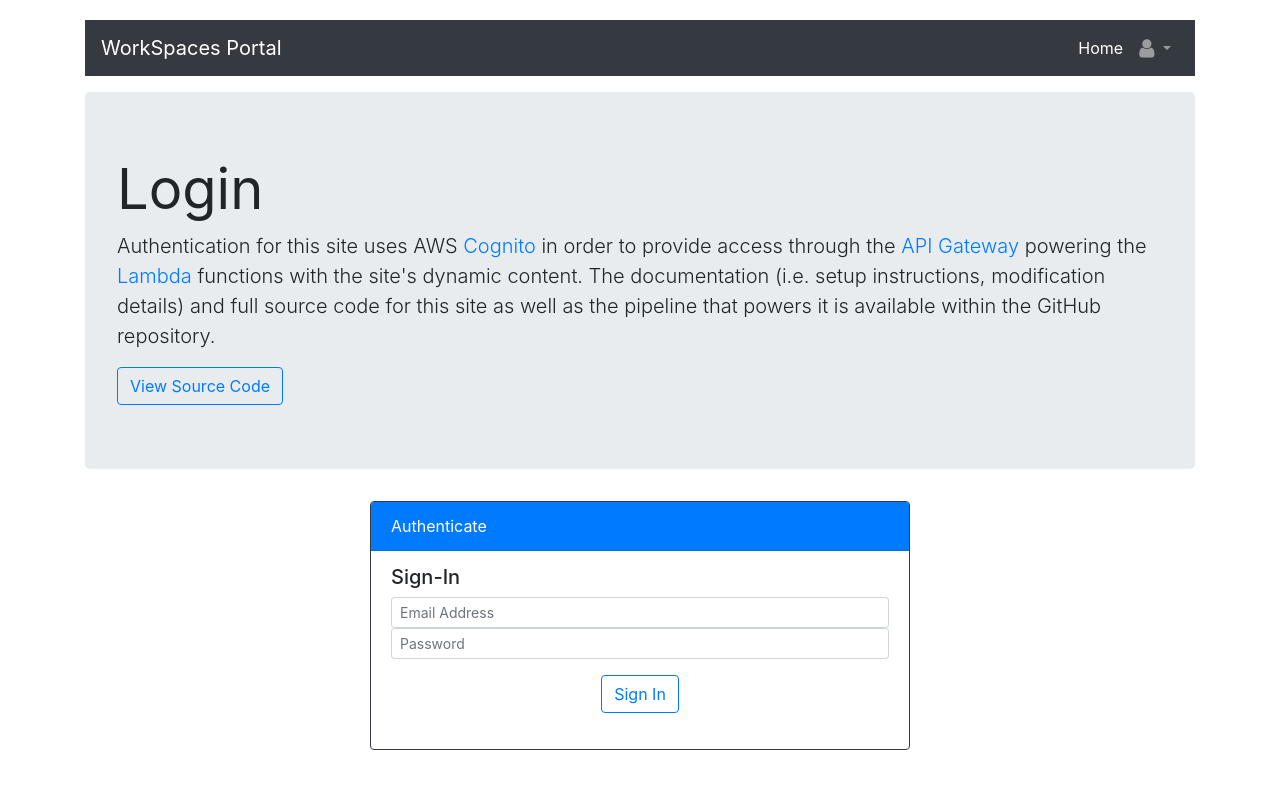
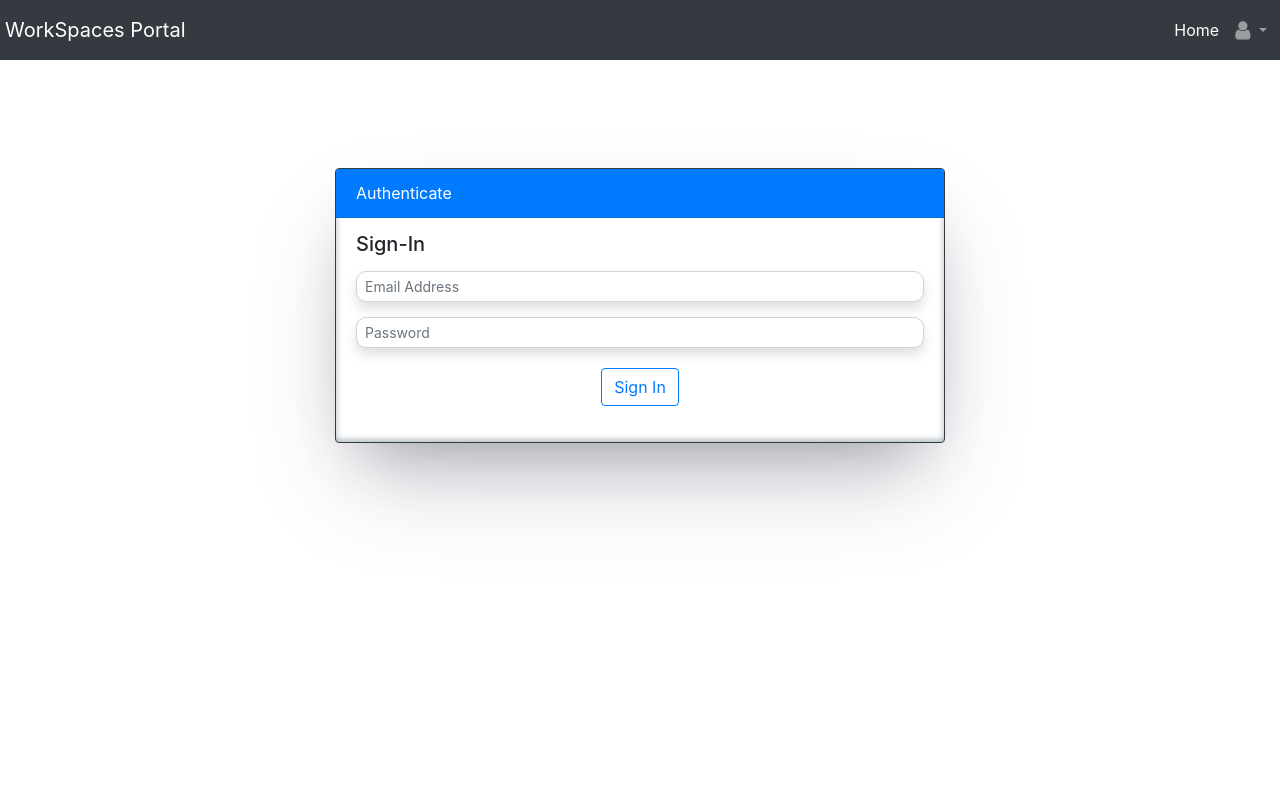
Before and after one commit to varxnnn/automated-portal-aws-workspaces, a Jekyll site: the page built from website/signin.html, in a window 1280 px wide. Shown: the top 789 px of the page. Built offline with Jekyll 4.4.1, drawn with Linux system fonts in a browser that asks for light colours; nearby versions of some CDN libraries.

Commit message:
added css changes

```diff
--- a/deploy.json
+++ b/deploy.json
@@ -470,7 +470,7 @@
             "DeletionPolicy": "Retain",
             "Properties": {
                 "BucketName": {
-                    "Fn::Sub": "automation-app-${AWS::AccountId}-${AWS::Region}-${AppName}"
+                    "Fn::Sub": "automation-app-artifacts-15283055"
                 },
                 "VersioningConfiguration": {
                     "Status": "Enabled"
--- a/website/css/theme.css
+++ b/website/css/theme.css
@@ -43,3 +43,32 @@ body {
 .methodCommand {
   text-align: right;
 }
+
+.jumbotron {
+  display: none !important;
+}
+@media (min-width: 1200px){
+.container {
+  max-width: 1390px !important;
+}
+}
+nav.navbar.navbar-expand-sm.navbar-dark.bg-dark.mb-3 {
+  padding: 10px;
+  margin: -20px !important;
+}
+.col-md-8.col-lg-6.mr-auto.ml-auto {
+  margin-top: 10% !important;
+}
+input#emailInputSignin {
+  margin: 15px 0px 15px 0px;
+  border-radius: 10px;
+  box-shadow: rgb(100 100 111 / 20%) 0px 7px 12px 0px;
+}
+input#passwordInputSignin {
+  margin: 15px 0px 20px 0px;
+  border-radius: 10px;
+  box-shadow: rgb(100 100 111 / 20%) 0px 7px 12px 0px;
+}
+.card.border-dark {
+  box-shadow: rgb(50 50 93 / 25%) 0px 50px 100px -20px, rgb(0 0 0 / 30%) 0px 30px 60px -30px, rgb(10 37 64 / 35%) 0px -2px 6px 0px inset;
+}
```
